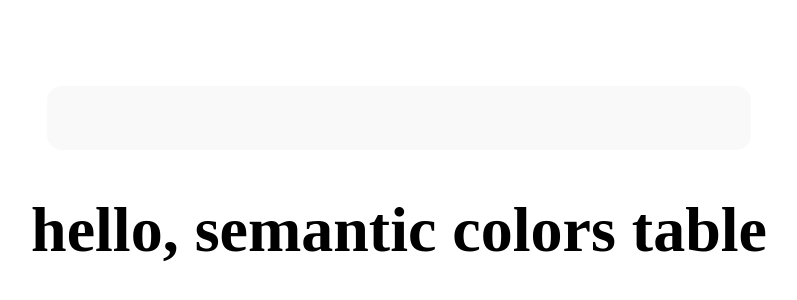
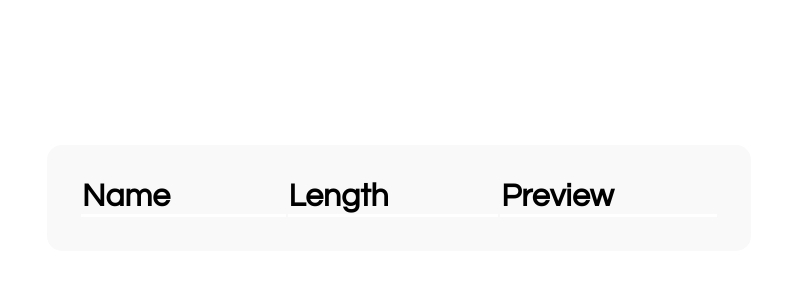
Before and after one commit to aiiins/dynamic-d3-table, a plain HTML site: page index.html in a window 1280 px wide. Shown: the part 210-510 px from the top of the page, without its empty margins (249-1046 px from the left). Drawn offline with nearby package versions, Linux system fonts and the light colour scheme.

Commit message:
add header names and update styles

```diff
--- a/index.html
+++ b/index.html
@@ -7,7 +7,6 @@
     <style>* {
       margin: 0;
       padding: 0;
-      font-family: Century Gothic;
     }
 
     body {
@@ -25,10 +24,12 @@
       width: 50vw;
       padding: 1em;
       border-radius: 15px;
+      font-family: Georgia;
     }
 
     th {
       border-bottom: 3px white solid;
+      font-family: Century Gothic;
     }
 
     #table-container td,
--- a/script.js
+++ b/script.js
@@ -1,7 +1,474 @@
-const table = d3.select("#table-container") // the destination of the table
-  .append("table"); // add an empty table to the document
+const theColumns = [{
+    name: "Name",
+    cl: "text",
+    id: "color-name"
+  },
+  {
+    name: "Length",
+    cl: "num",
+    id: "color-name-length"
+  },
+  {
+    name: "Preview",
+    cl: "img",
+    id: "color-preview-img"
+  }
+]
 
-table.append("thead"); // add the header container to the table
+const theData = [
+  {
+    "name": "AliceBlue"
+  },
+  {
+    "name": "AntiqueWhite"
+  },
+  {
+    "name": "Aqua"
+  },
+  {
+    "name": "Aquamarine"
+  },
+  {
+    "name": "Azure"
+  },
+  {
+    "name": "Beige"
+  },
+  {
+    "name": "Bisque"
+  },
+  {
+    "name": "Black"
+  },
+  {
+    "name": "BlanchedAlmond"
+  },
+  {
+    "name": "Blue"
+  },
+  {
+    "name": "BlueViolet"
+  },
+  {
+    "name": "Brown"
+  },
+  {
+    "name": "BurlyWood"
+  },
+  {
+    "name": "CadetBlue"
+  },
+  {
+    "name": "Chartreuse"
+  },
+  {
+    "name": "Chocolate"
+  },
+  {
+    "name": "Coral"
+  },
+  {
+    "name": "CornflowerBlue"
+  },
+  {
+    "name": "Cornsilk"
+  },
+  {
+    "name": "Crimson"
+  },
+  {
+    "name": "Cyan"
+  },
+  {
+    "name": "DarkBlue"
+  },
+  {
+    "name": "DarkCyan"
+  },
+  {
+    "name": "DarkGoldenRod"
+  },
+  {
+    "name": "DarkGray"
+  },
+  {
+    "name": "DarkGreen"
+  },
+  {
+    "name": "DarkGrey"
+  },
+  {
+    "name": "DarkKhaki"
+  },
+  {
+    "name": "DarkMagenta"
+  },
+  {
+    "name": "DarkOliveGreen"
+  },
+  {
+    "name": "DarkOrange"
+  },
+  {
+    "name": "DarkOrchid"
+  },
+  {
+    "name": "DarkRed"
+  },
+  {
+    "name": "DarkSalmon"
+  },
+  {
+    "name": "DarkSeaGreen"
+  },
+  {
+    "name": "DarkSlateBlue"
+  },
+  {
+    "name": "DarkSlateGray"
+  },
+  {
+    "name": "DarkSlateGrey"
+  },
+  {
+    "name": "DarkTurquoise"
+  },
+  {
+    "name": "DarkViolet"
+  },
+  {
+    "name": "DeepPink"
+  },
+  {
+    "name": "DeepSkyBlue"
+  },
+  {
+    "name": "DimGray"
+  },
+  {
+    "name": "DimGrey"
+  },
+  {
+    "name": "DodgerBlue"
+  },
+  {
+    "name": "FireBrick"
+  },
+  {
+    "name": "FloralWhite"
+  },
+  {
+    "name": "ForestGreen"
+  },
+  {
+    "name": "Fuchsia"
+  },
+  {
+    "name": "Gainsboro"
+  },
+  {
+    "name": "GhostWhite"
+  },
+  {
+    "name": "Gold"
+  },
+  {
+    "name": "Goldenrod"
+  },
+  {
+    "name": "Gray"
+  },
+  {
+    "name": "Green"
+  },
+  {
+    "name": "GreenYellow"
+  },
+  {
+    "name": "Grey"
+  },
+  {
+    "name": "HoneyDew"
+  },
+  {
+    "name": "HotPink"
+  },
+  {
+    "name": "IndianRed"
+  },
+  {
+    "name": "Indigo"
+  },
+  {
+    "name": "Ivory"
+  },
+  {
+    "name": "Khaki"
+  },
+  {
+    "name": "Lavender"
+  },
+  {
+    "name": "LavenderBlush"
+  },
+  {
+    "name": "LawnGreen"
+  },
+  {
+    "name": "LemonChiffon"
+  },
+  {
+    "name": "LightBlue"
+  },
+  {
+    "name": "LightCoral"
+  },
+  {
+    "name": "LightCyan"
+  },
+  {
+    "name": "LightGoldenRodYellow"
+  },
+  {
+    "name": "LightGray"
+  },
+  {
+    "name": "LightGreen"
+  },
+  {
+    "name": "LightGrey"
+  },
+  {
+    "name": "LightPink"
+  },
+  {
+    "name": "LightSalmon"
+  },
+  {
+    "name": "LightSeaGreen"
+  },
+  {
+    "name": "LightSkyBlue"
+  },
+  {
+    "name": "LightSlateGray"
+  },
+  {
+    "name": "LightSlateGrey"
+  },
+  {
+    "name": "LightSteelBlue"
+  },
+  {
+    "name": "LightYellow"
+  },
+  {
+    "name": "Lime"
+  },
+  {
+    "name": "LimeGreen"
+  },
+  {
+    "name": "Linen"
+  },
+  {
+    "name": "Magenta"
+  },
+  {
+    "name": "Maroon"
+  },
+  {
+    "name": "MediumAquaMarine"
+  },
+  {
+    "name": "MediumBlue"
+  },
+  {
+    "name": "MediumOrchid"
+  },
+  {
+    "name": "MediumPurple"
+  },
+  {
+    "name": "MediumSeaGreen"
+  },
+  {
+    "name": "MediumSlateBlue"
+  },
+  {
+    "name": "MediumSpringGreen"
+  },
+  {
+    "name": "MediumTurquoise"
+  },
+  {
+    "name": "MediumVioletRed"
+  },
+  {
+    "name": "MidnightBlue"
+  },
+  {
+    "name": "MintCream"
+  },
+  {
+    "name": "MistyRose"
+  },
+  {
+    "name": "Moccasin"
+  },
+  {
+    "name": "NavajoWhite"
+  },
+  {
+    "name": "Navy"
+  },
+  {
+    "name": "OldLace"
+  },
+  {
+    "name": "Olive"
+  },
+  {
+    "name": "OliveDrab"
+  },
+  {
+    "name": "Orange"
+  },
+  {
+    "name": "OrangeRed"
+  },
+  {
+    "name": "Orchid"
+  },
+  {
+    "name": "PaleGoldenRod"
+  },
+  {
+    "name": "PaleGreen"
+  },
+  {
+    "name": "PaleTurquoise"
+  },
+  {
+    "name": "PaleVioletRed"
+  },
+  {
+    "name": "PapayaWhip"
+  },
+  {
+    "name": "PeachPuff"
+  },
+  {
+    "name": "Peru"
+  },
+  {
+    "name": "Pink"
+  },
+  {
+    "name": "Plum"
+  },
+  {
+    "name": "PowderBlue"
+  },
+  {
+    "name": "Purple"
+  },
+  {
+    "name": "Red"
+  },
+  {
+    "name": "RosyBrown"
+  },
+  {
+    "name": "RoyalBlue"
+  },
+  {
+    "name": "SaddleBrown"
+  },
+  {
+    "name": "Salmon"
+  },
+  {
+    "name": "SandyBrown"
+  },
+  {
+    "name": "SeaGreen"
+  },
+  {
+    "name": "SeaShell"
+  },
+  {
+    "name": "Sienna"
+  },
+  {
+    "name": "Silver"
+  },
+  {
+    "name": "SkyBlue"
+  },
+  {
+    "name": "SlateBlue"
+  },
+  {
+    "name": "SlateGray"
+  },
+  {
+    "name": "SlateGrey"
+  },
+  {
+    "name": "Snow"
+  },
+  {
+    "name": "SpringGreen"
+  },
+  {
+    "name": "SteelBlue"
+  },
+  {
+    "name": "Tan"
+  },
+  {
+    "name": "Teal"
+  },
+  {
+    "name": "Thistle"
+  },
+  {
+    "name": "Tomato"
+  },
+  {
+    "name": "Turquoise"
+  },
+  {
+    "name": "Violet"
+  },
+  {
+    "name": "Wheat"
+  },
+  {
+    "name": "White"
+  },
+  {
+    "name": "WhiteSmoke"
+  },
+  {
+    "name": "Yellow"
+  },
+  {
+    "name": "YellowGreen"
+  }
+];
+
+const table = d3.select("#table-container")
+  .append("table");
+
+table.append("thead");
 table.append("tbody");
 
-d3.select('body').append('h1').text("hello, semantic colors table")
+const headerRow = table.select("thead") // the destination of the Column data
+  .selectAll("th")
+  .data(theColumns) // bind the header row data to the `thead` selection
+  .enter().append("th")
+  .attr("class", d => d.cl)
+  .attr("id", d => d.id)
+  .text(d => d.name);
```
